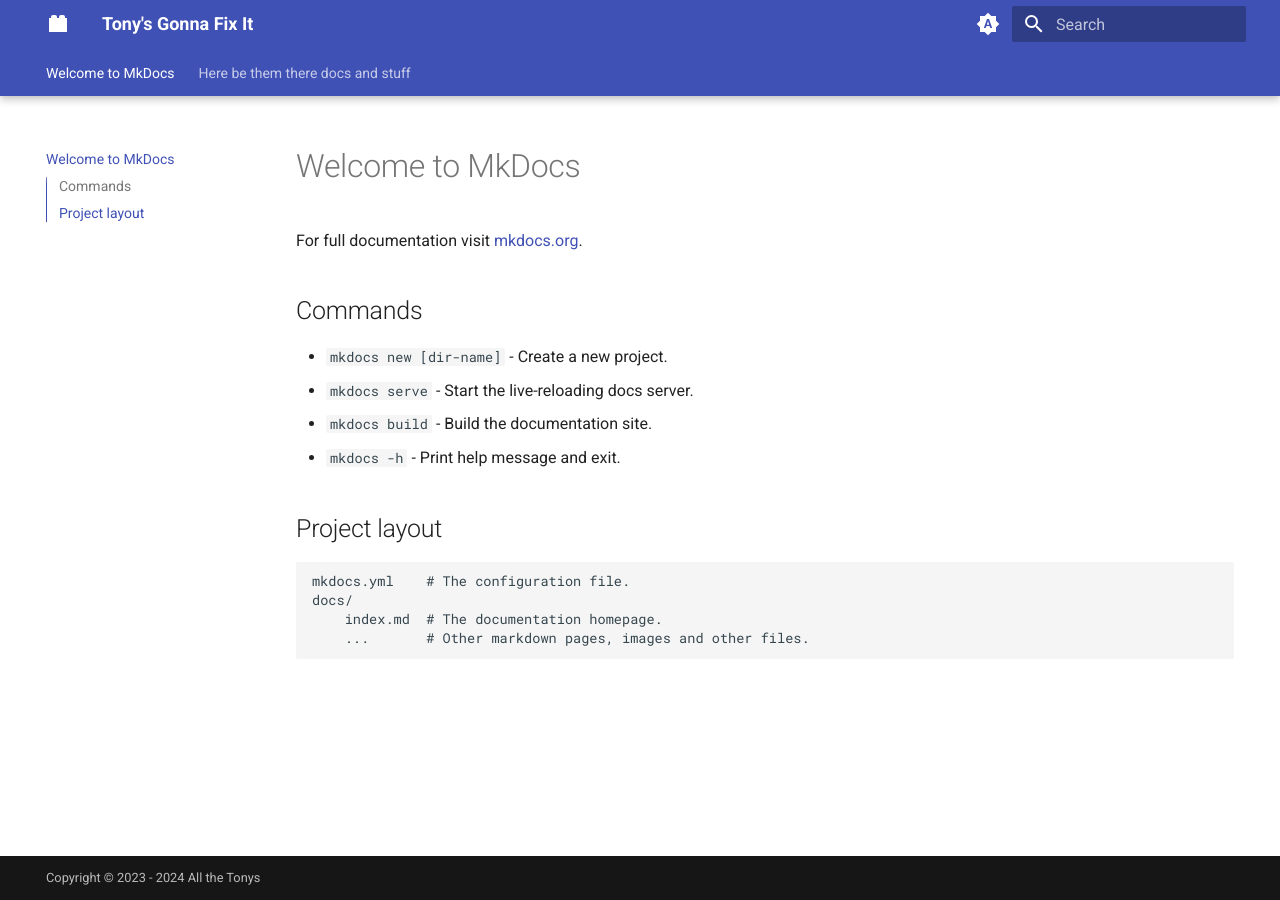
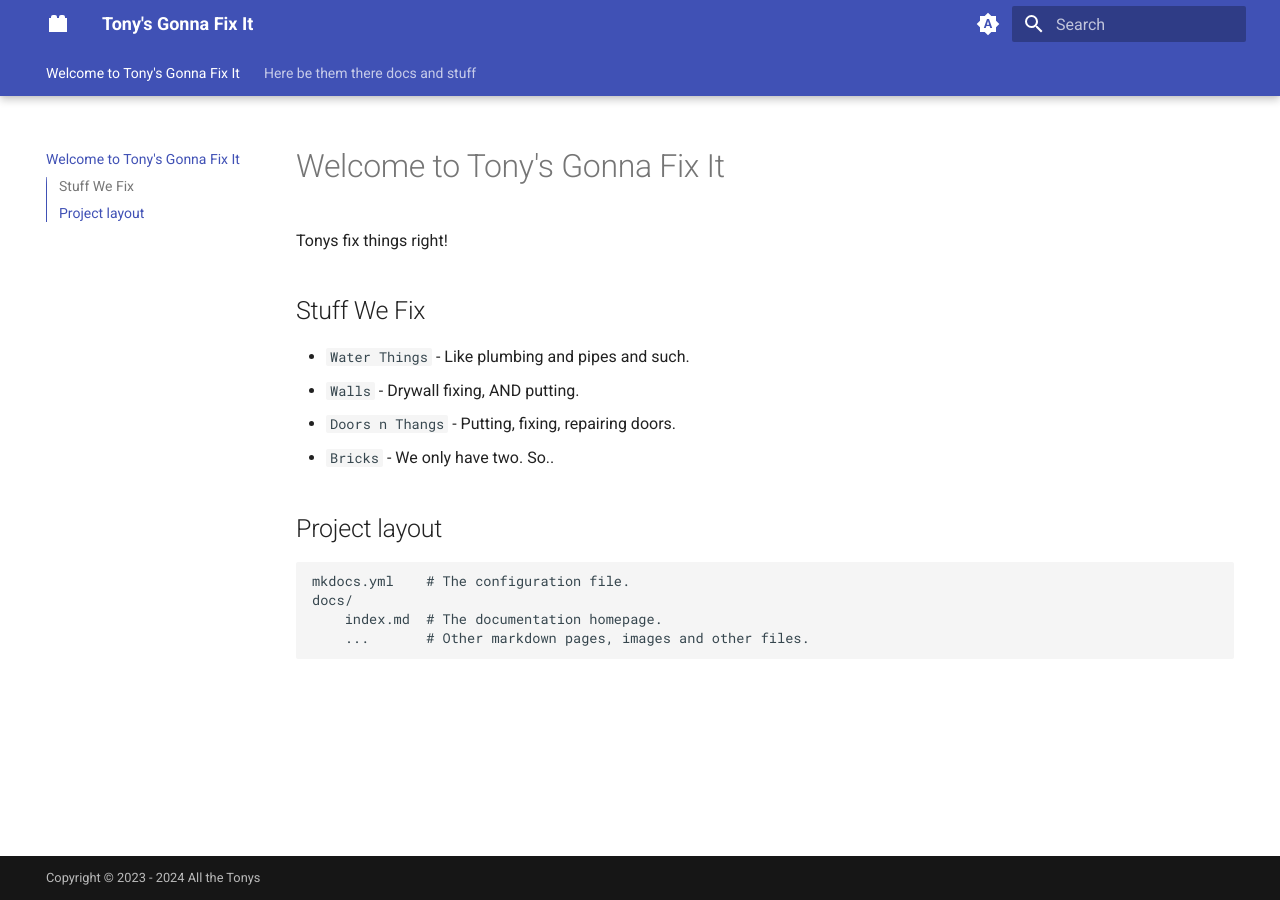
Before and after one commit to RaneyDazed/page-testerino, an MkDocs documentation site: the page built from docs/index.md, in a window 1280 px wide. Built offline with MkDocs 1.6.1 and Material for MkDocs 9.7.7, drawn with Linux system fonts in a browser that asks for light colours.

Commit message:
Update homepage content and navigation structure

```diff
--- a/docs/index.md
+++ b/docs/index.md
@@ -1,13 +1,13 @@
-# Welcome to MkDocs
+# Welcome to Tony's Gonna Fix It
 
-For full documentation visit [mkdocs.org](https://www.mkdocs.org).
+Tonys fix things right!
 
-## Commands
+## Stuff We Fix
 
-* `mkdocs new [dir-name]` - Create a new project.
-* `mkdocs serve` - Start the live-reloading docs server.
-* `mkdocs build` - Build the documentation site.
-* `mkdocs -h` - Print help message and exit.
+* `Water Things` - Like plumbing and pipes and such.
+* `Walls` - Drywall fixing, AND putting.
+* `Doors n Thangs` - Putting, fixing, repairing doors.
+* `Bricks` - We only have two. So..
 
 ## Project layout
 
```
